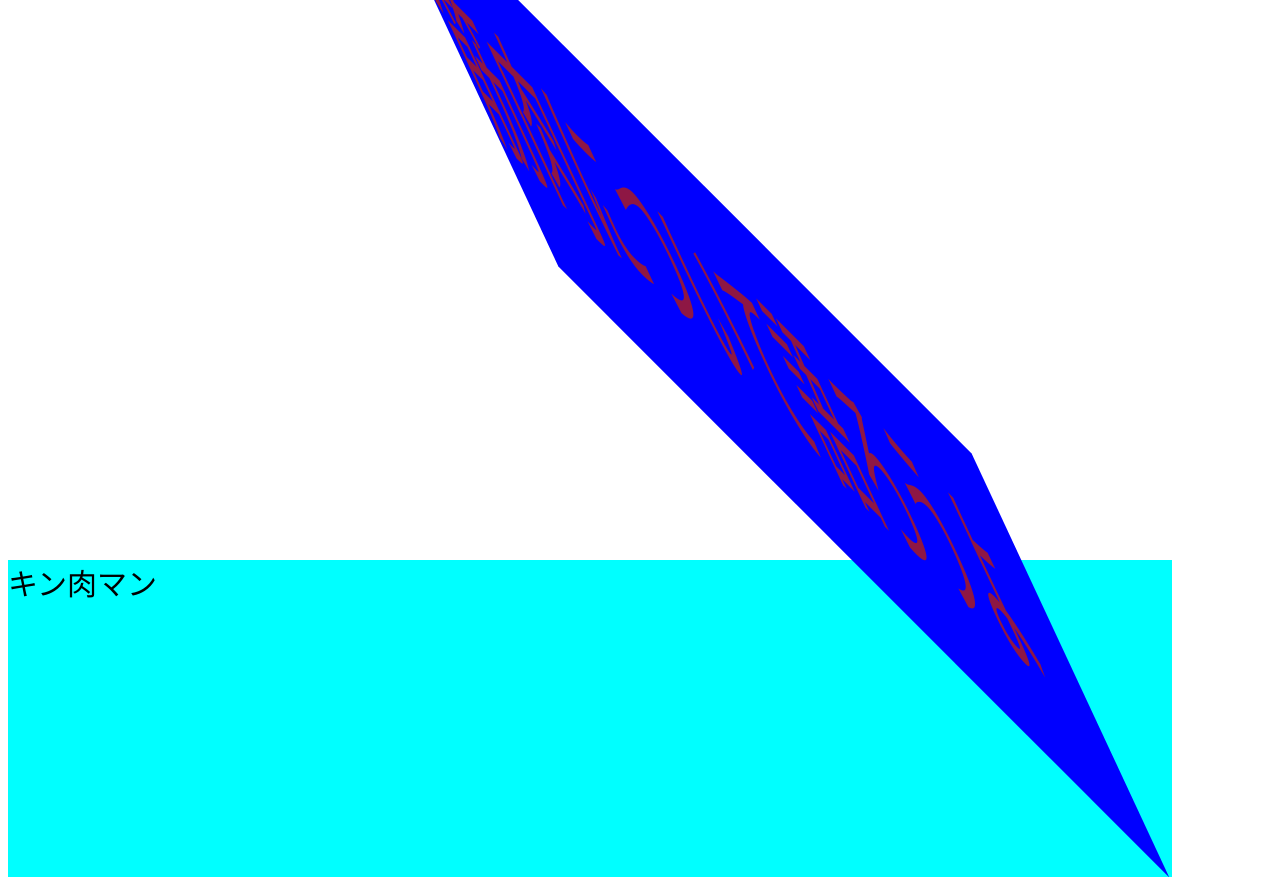
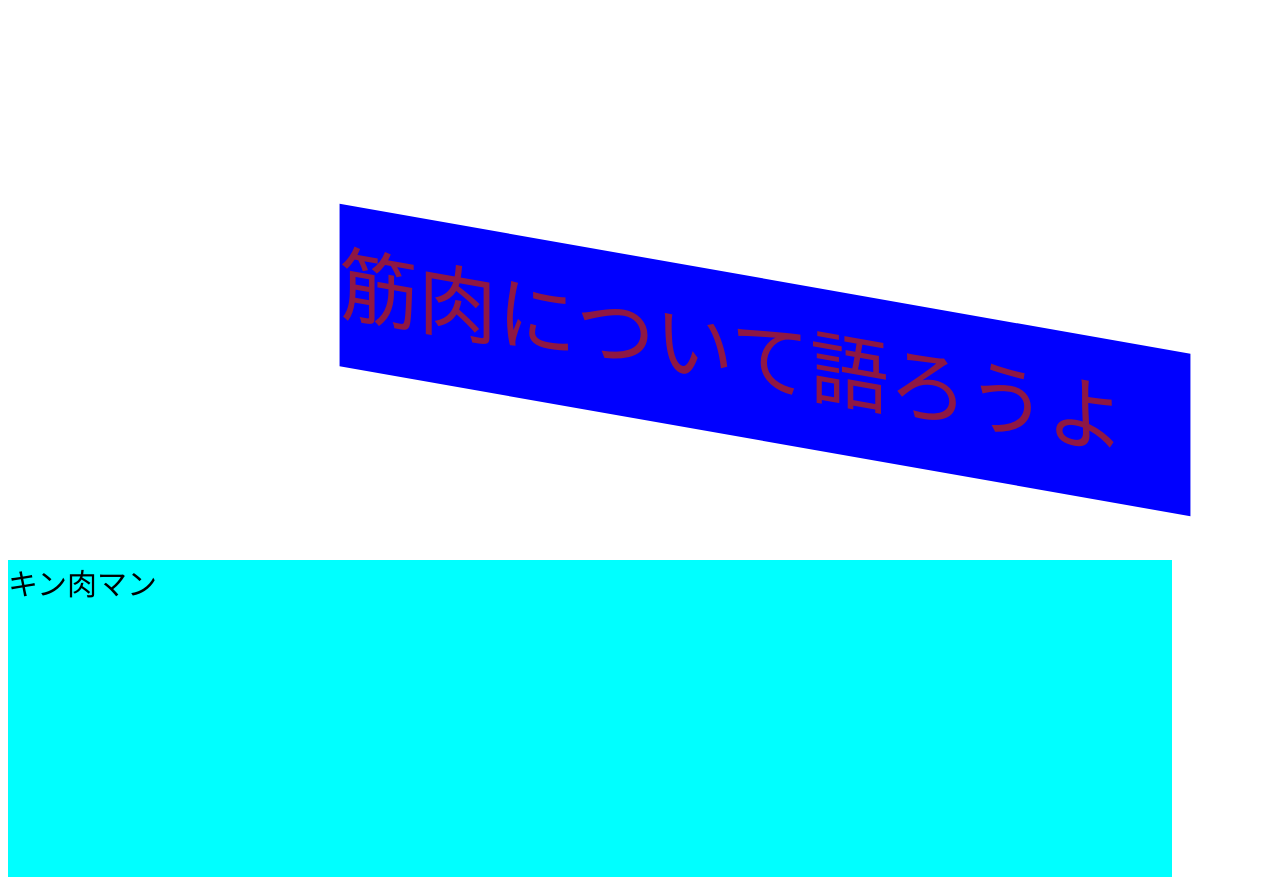
Before and after one commit to mukky30/kinnnikun, a plain HTML site: page index2.html in a window 1280 px wide. Shown: the top 877 px of the page. Drawn offline with Linux system fonts and the light colour scheme.

Commit message:
Update style.css

```diff
--- a/style.css
+++ b/style.css
@@ -6,7 +6,7 @@
     /*font-weight: bold;*/
     line-height: 2;
     font-size: 80px;
-    transform: translate(125px, 80px) rotate(45deg) skew(70deg);
+    transform: translate(125px, 80px) rotate(10deg) skew(10deg);
 margin: 200px 200px 200px 200px;
 
 
```
